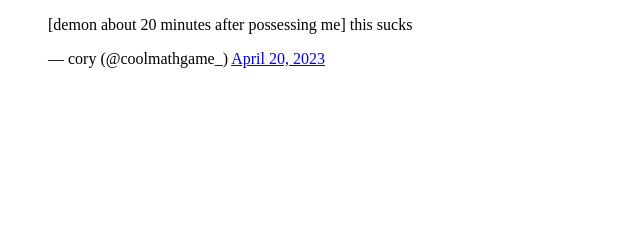
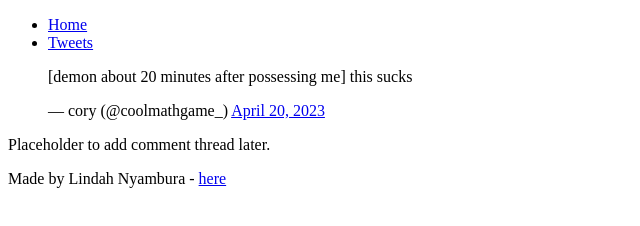
Before and after one commit to lindahnyambura/alu-web-development, a plain HTML site: page html_basic/tweets.html in a window 1280 px wide. Shown: the whole page, without its empty margins (0-640 px from the left). Drawn offline with Linux system fonts and the light colour scheme.

Commit message:
oh yeeees(in koolaid mans voice)

```diff
--- a/html_basic/tweets.html
+++ b/html_basic/tweets.html
@@ -1,11 +1,36 @@
 <!DOCTYPE html>
 <html lang="en">
+
 <head>
     <meta charset="UTF-8">
     <title>I'm not sure what the title should be</title>
 </head>
+
 <body>
-	<blockquote class="twitter-tweet"><p lang="en" dir="ltr">[demon about 20 minutes after possessing me] this sucks</p>&mdash; cory (@coolmathgame_) <a href="https://twitter.com/coolmathgame_/status/1649066431508512770?ref_src=twsrc%5Etfw">April 20, 2023</a></blockquote> <script async src="https://platform.twitter.com/widgets.js" charset="utf-8"></script>
+
+    <header>
+        <ul>
+            <li><a href="index.html">Home</a></li>
+            <li><a href="tweets.html">Tweets</a></li>
+
+        </ul>
+    </header>
+
+    <main>
+        <article>
+          <blockquote class="twitter-tweet"><p lang="en" dir="ltr">[demon about 20 minutes after possessing me] this sucks</p>&mdash; cory (@coolmathgame_) <a href="https://twitter.com/coolmathgame_/status/1649066431508512770?ref_src=twsrc%5Etfw">April 20, 2023</a></blockquote> <script async src="https://platform.twitter.com/widgets.js" charset="utf-8"></script>
+
+        </article>
+
+        <aside>
+            <p>Placeholder to add comment thread later.</p>
+        </aside>
+    </main>
+
+    <footer>
+        <p>Made by Lindah Nyambura - <a href="https://twitter.com/lindah_nyambura" target="_blank">here</a></p>
+    </footer>
 
 </body>
+
 </html>
```
